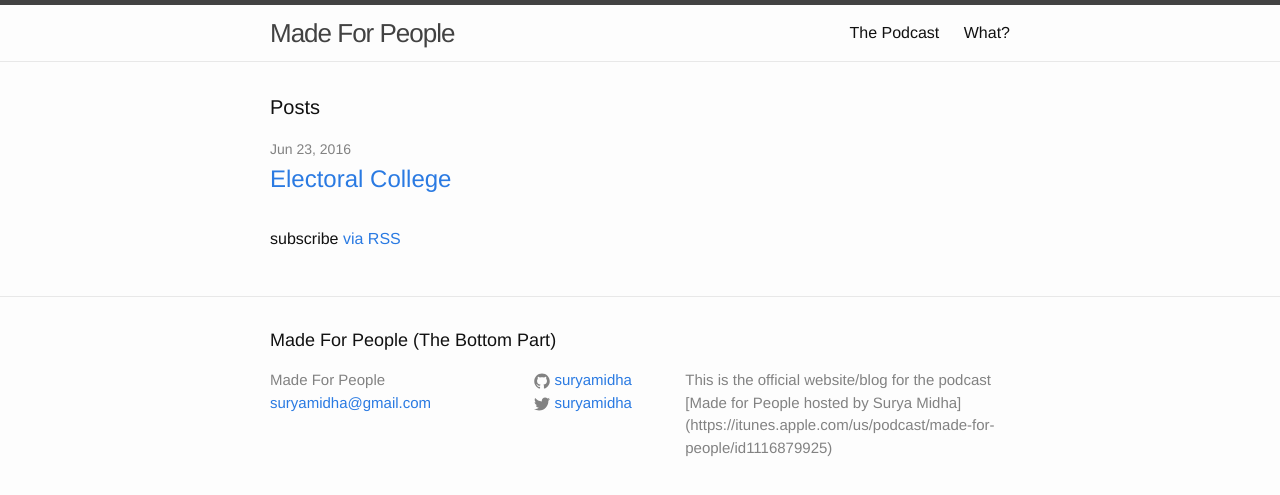
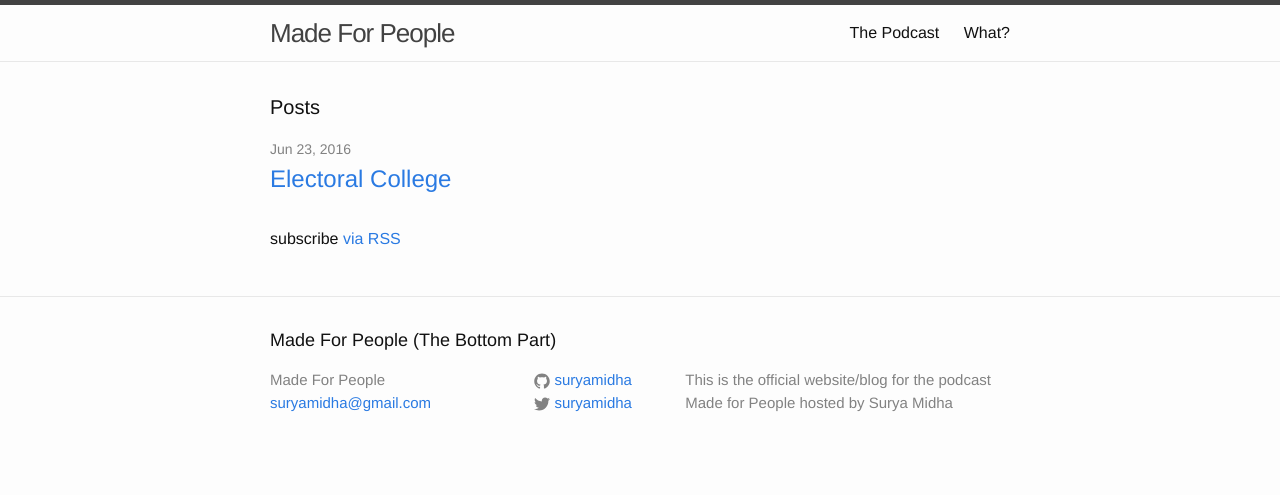
Before and after one commit to TGNYC/suryamidha.github.io, a Jekyll site: the page built from index.html, in a window 1280 px wide. Shown: the top 495 px of the page. Built offline with Jekyll 4.4.1, drawn with Linux system fonts in a browser that asks for light colours; part of the change alters nothing that is shown.

Commit message:
Update _config.yml

```diff
--- a/_config.yml
+++ b/_config.yml
@@ -9,7 +9,7 @@
 title: Made For People
 email: suryamidha@gmail.com
 description: > # this means to ignore newlines until "baseurl:"
-  This is the official website/blog for the podcast [Made for People hosted by Surya Midha](https://itunes.apple.com/us/podcast/made-for-people/id1116879925)
+  This is the official website/blog for the podcast Made for People hosted by Surya Midha
 baseurl: "" # the subpath of your site, e.g. /blog
 url: "http://yourdomain.com" # the base hostname & protocol for your site
 twitter_username: suryamidha
```
